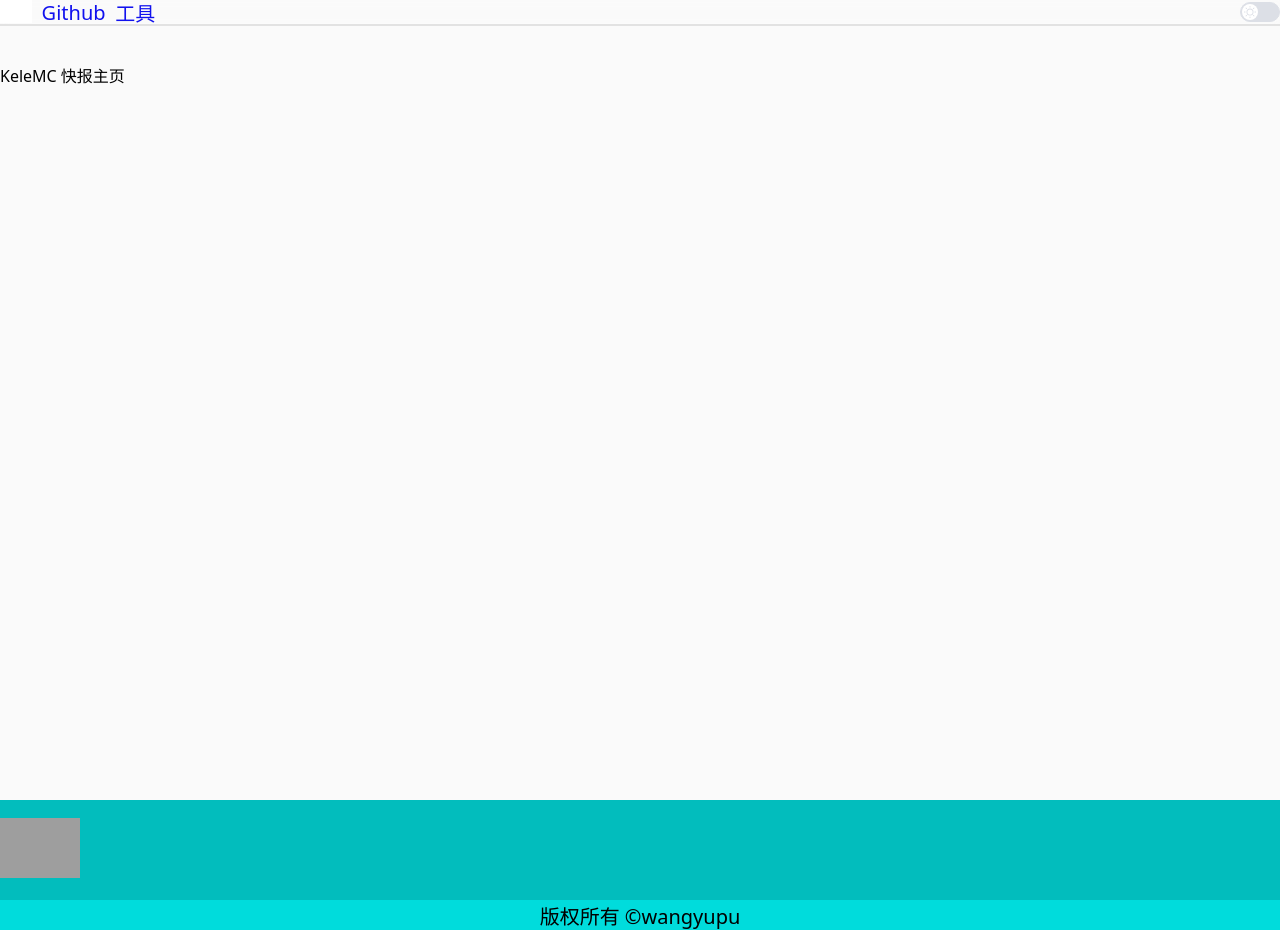
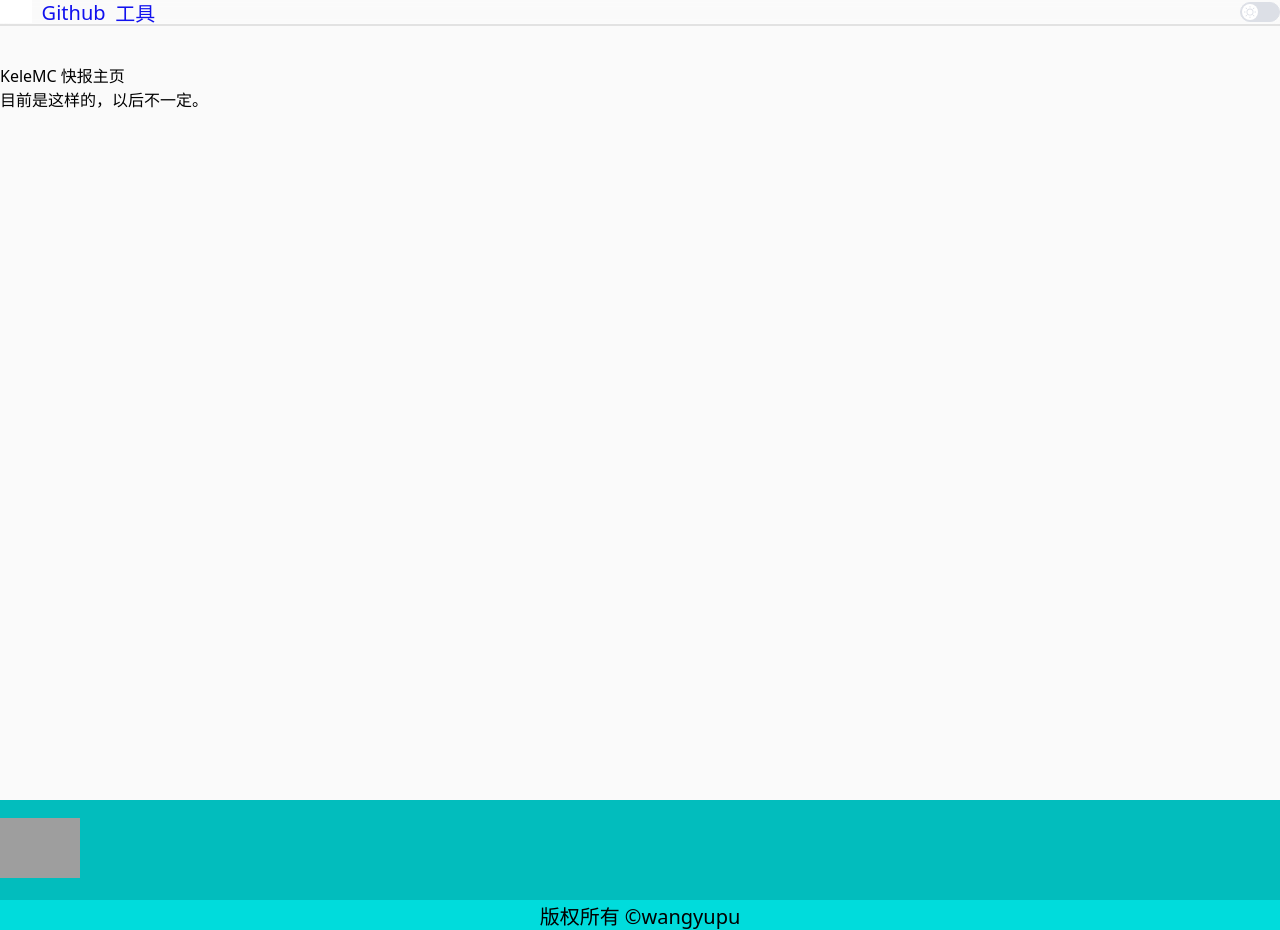
Before and after one commit to wang-yupu/wangyupu-website, a Vue app: page /KeleMC-News-HomePage in a window 1280 px wide. Built offline with nearby package versions, Linux system fonts and the light colour scheme; grey boxes are pictures that could not be loaded.

Commit message:
修改KELEMCNEWSHP

```diff
--- a/src/pages/KeleMC/KeleMC_News_HomePage.vue
+++ b/src/pages/KeleMC/KeleMC_News_HomePage.vue
@@ -4,6 +4,7 @@
 
 <template>
     <div>KeleMC 快报主页</div>
+    <span>目前是这样的，以后不一定。</span>
 </template>
 
 <style scoped>
```
